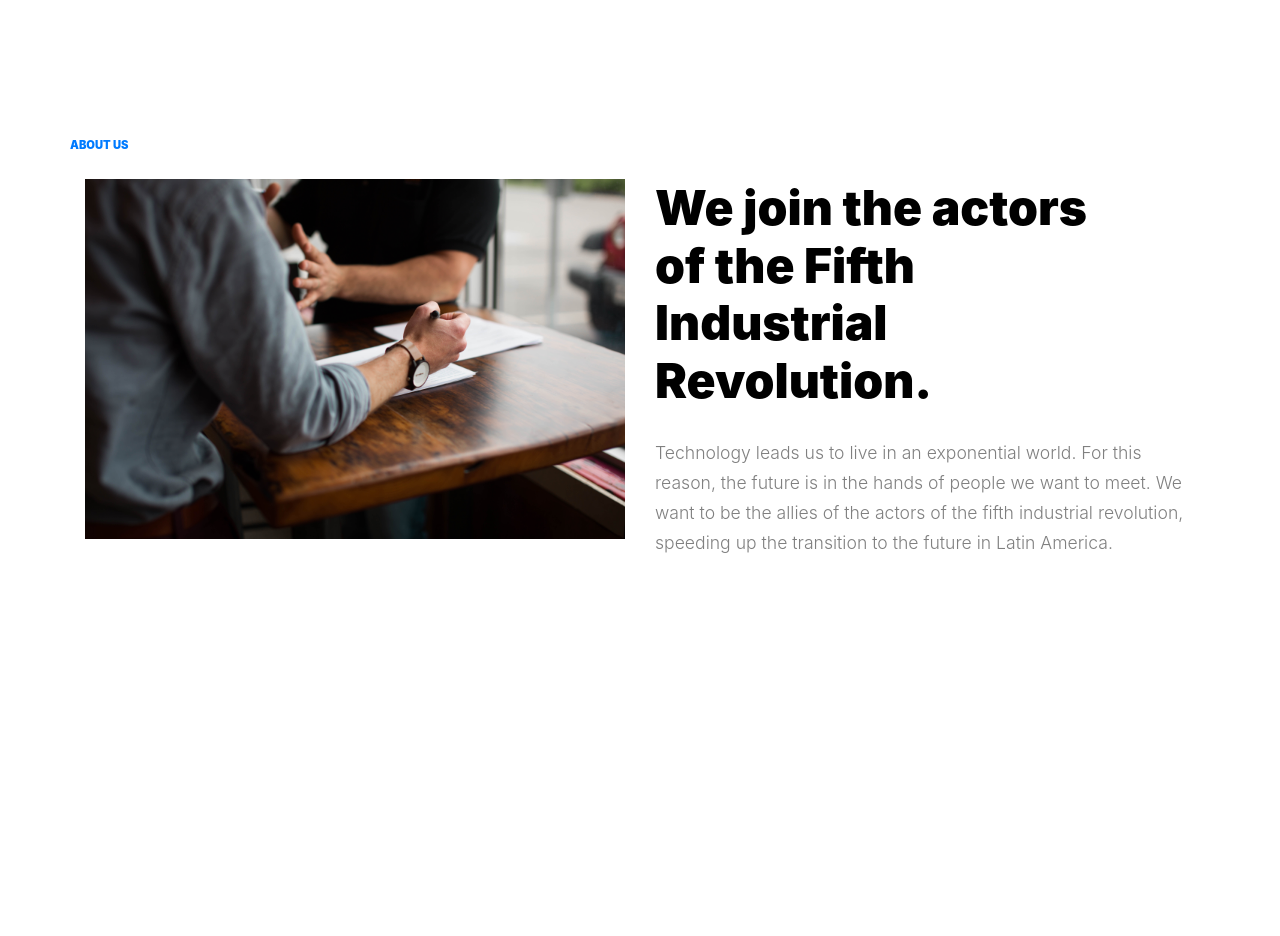
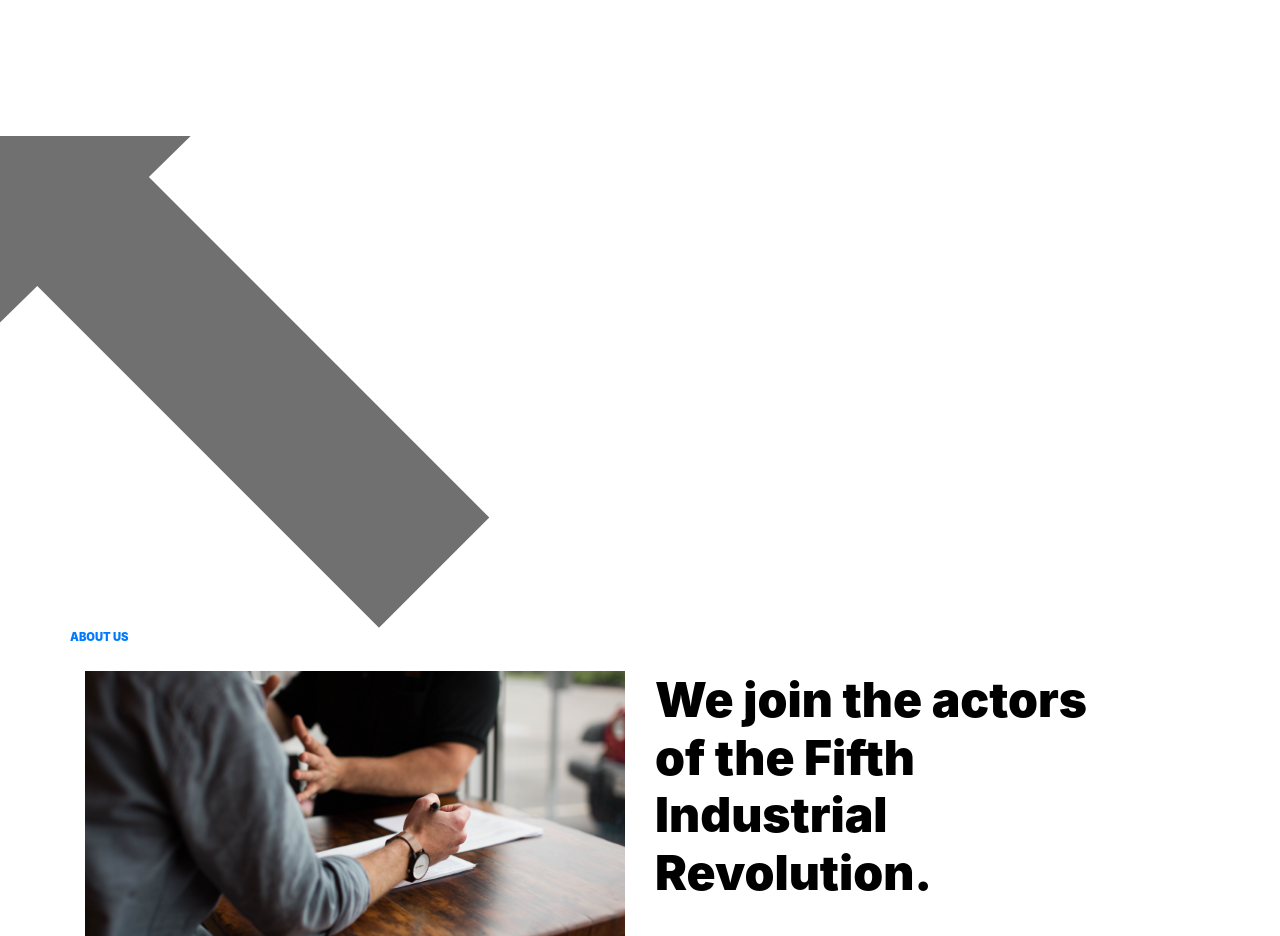
Before and after one commit to estivenLandazury/Aventures, a plain HTML site: page index.html in a window 1280 px wide. Shown: the part 1100-2036 px from the top of the page. Drawn offline with nearby package versions, Linux system fonts and the light colour scheme; files that its build step writes are made by us from their sources; a web font is replaced by a local one.

Commit message:
update project1

```diff
--- a/css/style.css
+++ b/css/style.css
@@ -136,10 +136,11 @@ img.flechaportafolio {
 }
 
 img.flechaDrecha {
-    width: 87%;
+    width: 17%;
     float: right;
-    margin-top: -80%;
-    margin-right: -127%;
+    margin-top: 8%;
+    /* margin-right: -9%; */
+    margin-right: -7%;
 }
 
 img.flechapartner {
@@ -1999,10 +2000,11 @@ h3#linktitle {
         margin-top: 4%;
     }
     img.flechaDrecha {
-        width: 34%;
+        width: 17%;
         float: right;
-        margin-top: -55%;
-        margin-right: -35%;
+        margin-top: 8%;
+        /* margin-right: -9%; */
+        margin-right: -7%;
     }
     img.flechapartner {
         width: 16%;
--- a/index.html
+++ b/index.html
@@ -113,6 +113,7 @@
     <!-- About------------------------------------------------------------------------------------------>
     <div class="site-section section-1" id="About-section">
 
+        <img class="flechaDrecha" src="flechas/Trazado 13.png">
 
         <div class="container">
             <div class="row" id="border">
```
